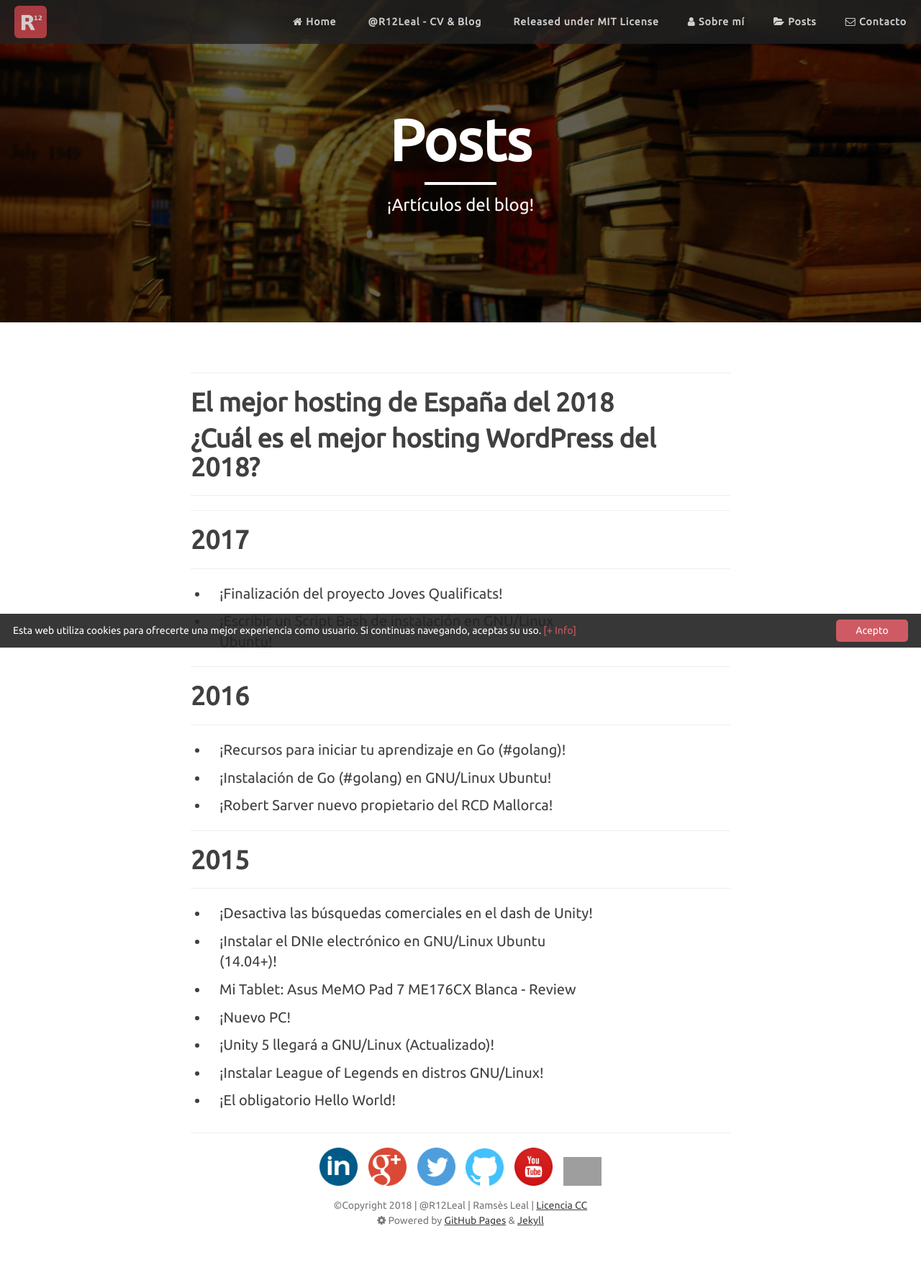
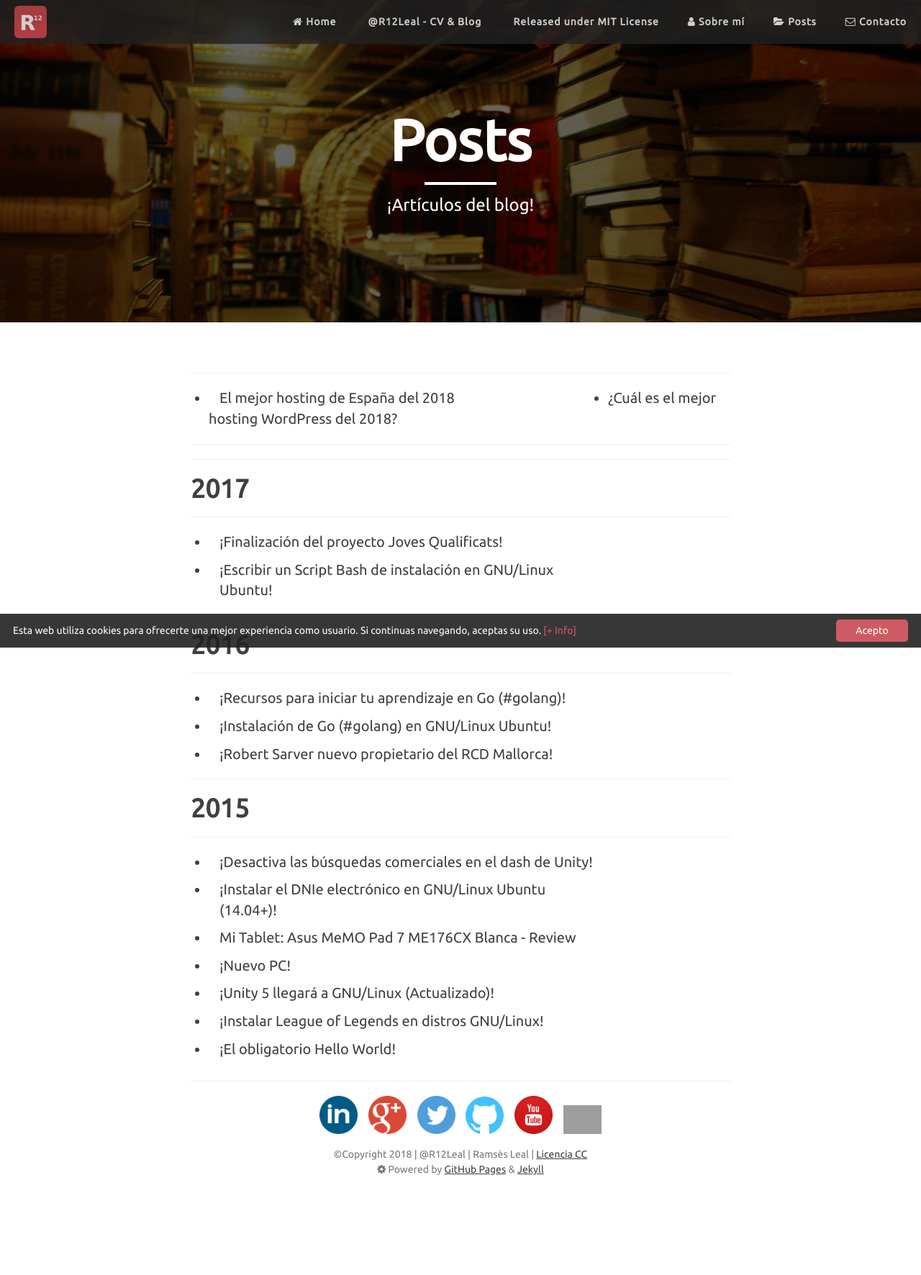
Before and after one commit to R12Leal/R12Leal.github.io, a Jekyll site: the page built from posts.html, in a window 1280 px wide. Shown: the whole page at 72% size. Built offline with Jekyll 4.4.1, drawn with Linux system fonts in a browser that asks for light colours; nearby versions of some CDN libraries; comment, search, counter and statistics services are not loaded; after the commit the page ends 1701 px from its top, so only the background shows below that.

Commit message:
commit 04/12/2018 - Actualización Posts

```diff
--- a/posts.html
+++ b/posts.html
@@ -8,8 +8,16 @@ sitemap:
   lastmod: 2018-12-04
 ---
 <hr />
-  <h3 class="section-heading"><a itemprop="url" href="https://seoparanichos.com/mejor-hosting-espana/" target="_blank"><span itemprop="name headline">El mejor hosting de España del 2018</span</a></h3>
-  <h3 class="section-heading"><a itemprop="url" href="https://seoparanichos.com/mejor-hosting-wordpress/" target="_blank"><span itemprop="name headline">¿Cuál es el mejor hosting WordPress del 2018?</span</a></h3>
+  <article itemscope itemtype="http://schema.org/Article">
+    <ul class="row">
+      <li class="col-sm-9">
+        <a itemprop="url" href="https://seoparanichos.com/mejor-hosting-espana/" target="_blank"><span itemprop="name headline">El mejor hosting de España del 2018</span</a>
+      </li>
+      <li>
+        <a itemprop="url" href="https://seoparanichos.com/mejor-hosting-wordpress/" target="_blank"><span itemprop="name headline">¿Cuál es el mejor hosting WordPress del 2018?</span</a>
+      </li>
+    </ul>
+  </article>
 <hr />
 {% for post in site.posts %}
   {% unless post.next %}
```
Also changed, not shown: README.md.
